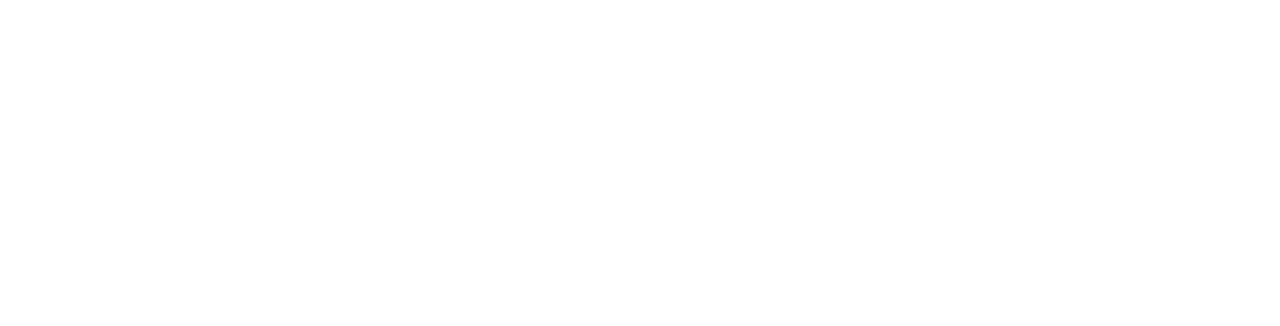
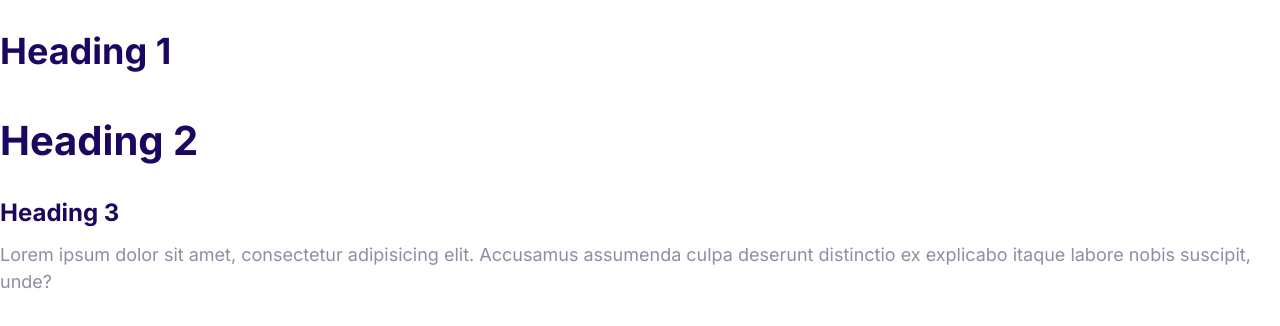
Before and after one commit to ruizhang32/Project1, a plain HTML site: page index.html in a window 1280 px wide. Drawn offline with nearby package versions, Linux system fonts and the light colour scheme.

Commit message:
Define the style for the fonts.

```diff
--- a/CSS/style.css
+++ b/CSS/style.css
@@ -5,3 +5,48 @@
     --color-headings: #1b0760;
     --color-body: #918ca4;
 }
+html{
+    font-size: 62.5%;
+}
+body{
+    font-family: Inter, Arial, Helvetica, sans-serif;
+    color: var(--color-body);
+    font-size: 2.4rem;
+    line-height: 1.5;
+}
+
+h1,h2,h3{
+    color: var(--color-headings);
+    margin-bottom: 1rem;
+}
+
+h1{
+    font-size: 7rem;
+}
+
+h2{
+    font-size: 4rem;
+}
+
+h3{
+    font-size: 3rem;
+}
+
+p{
+    margin-top: 0;
+}
+
+@media screen and (min-width: 1024px){
+    body{
+        font-size: 1.8rem;
+    }
+    h1{
+        font-size: 8rem;
+    }
+    h2{
+        font-size: 4rem;
+    }
+    h3{
+        font-size: 2.4rem;
+    }
+}
--- a/index.html
+++ b/index.html
@@ -3,10 +3,16 @@
 <head>
     <meta charset="UTF-8">
     <title>Document</title>
+	<link rel="preconnect" href="https://fonts.gstatic.com">
+	<link href="https://fonts.googleapis.com/css2?family=Inter:wght@400;700&display=swap" rel="stylesheet">
 	<link rel="stylesheet" href="CSS/style.css">
 	<link rel="stylesheet" href="CSS/normalize.css">
 </head>
 <body>
-
+	<h1>Heading 1</h1>
+	<h2>Heading 2</h2>
+	<h3>Heading 3</h3>
+	<p>Lorem ipsum dolor sit amet, consectetur adipisicing elit. Accusamus assumenda culpa deserunt distinctio ex
+		explicabo itaque labore nobis suscipit, unde?</p>
 </body>
 </html>
```
